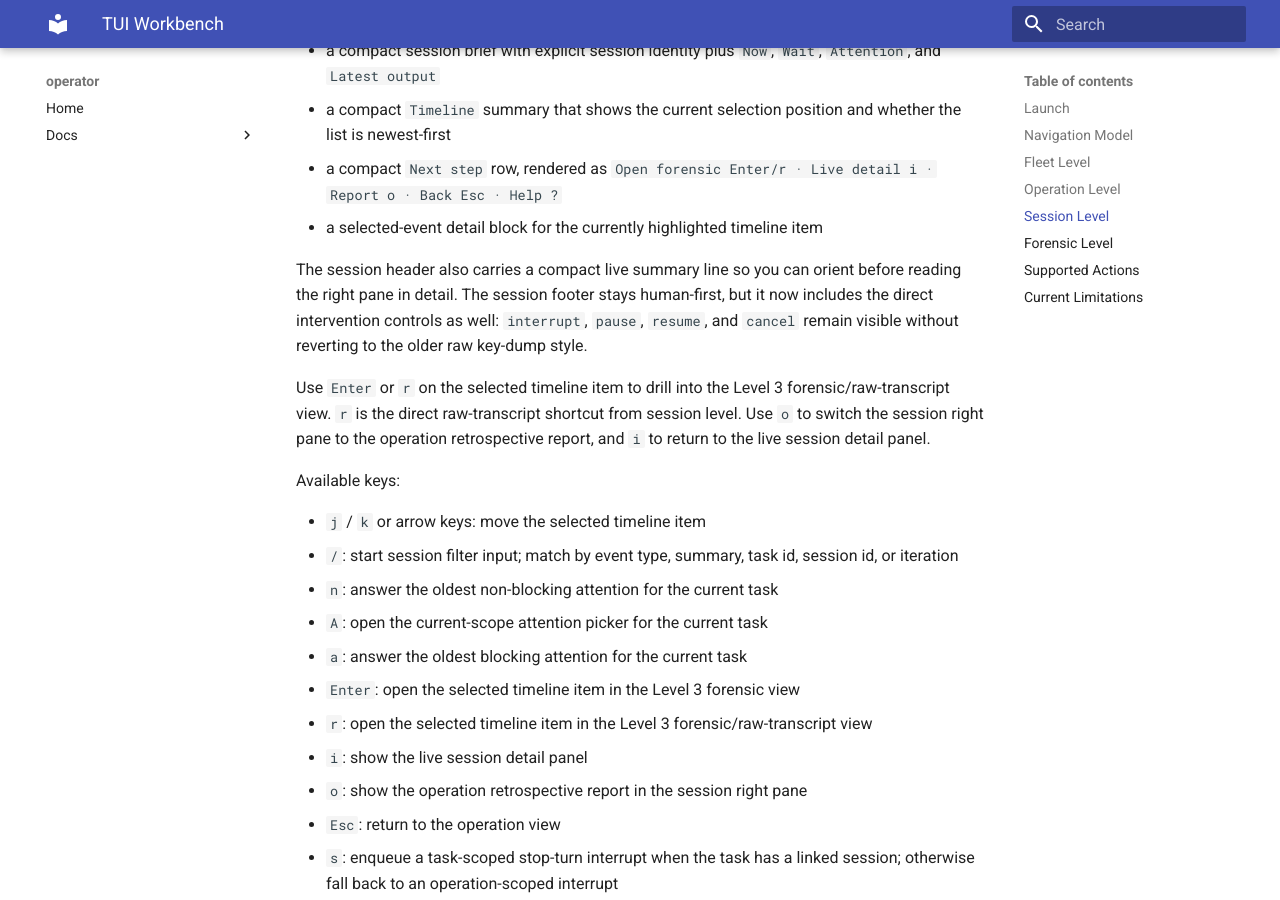
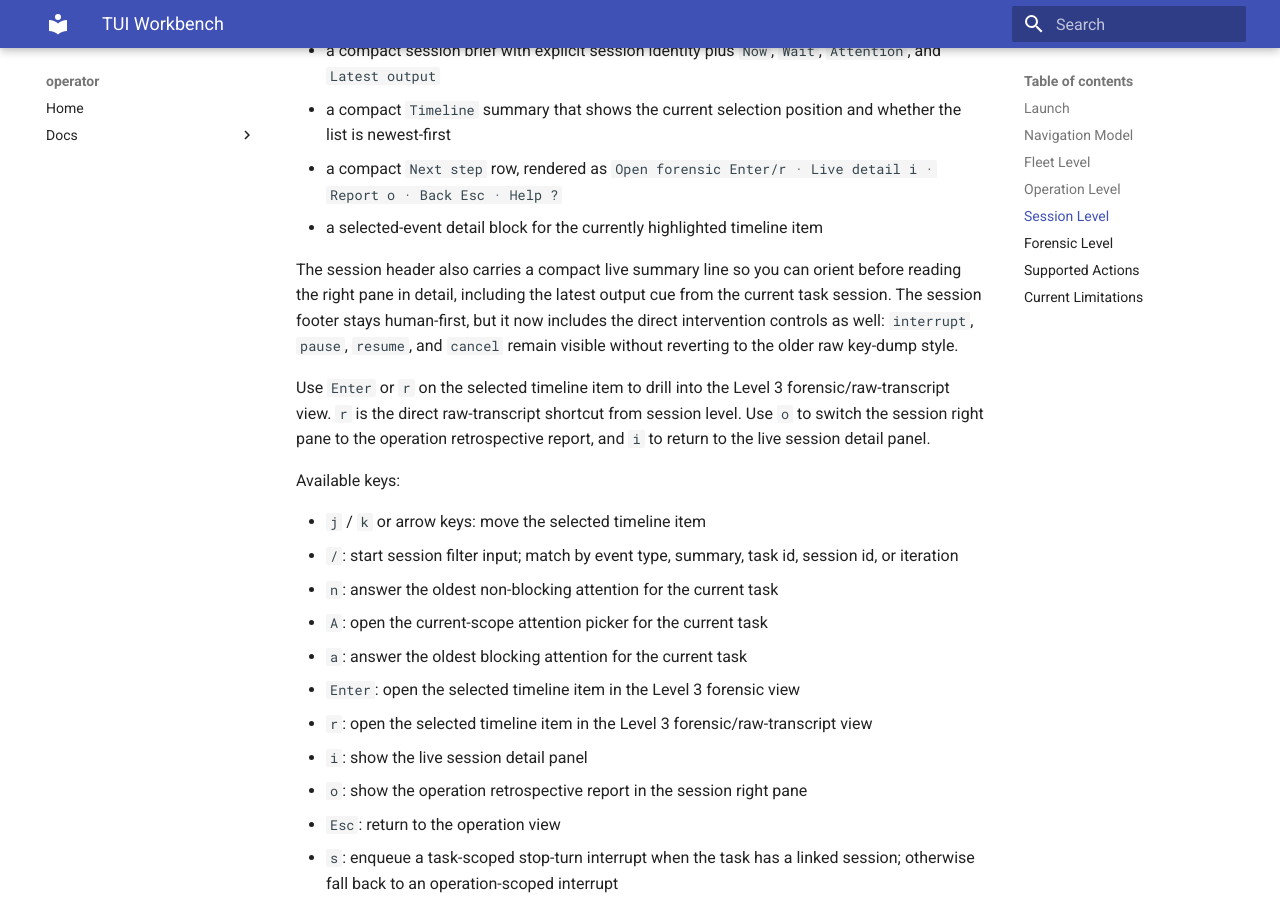
Before and after one commit to uthunderbird/vibechord, an MkDocs documentation site: the page built from docs/tui-workbench.md, in a window 1280 px wide and 900 px high, scrolled down 4294 px. Built offline with MkDocs 1.6.1 and Material for MkDocs 9.7.7, drawn with Linux system fonts in a browser that asks for light colours; some of the changed text lies outside the part shown.

Commit message:
Add latest output to session header summary

```diff
--- a/docs/tui-workbench.md
+++ b/docs/tui-workbench.md
@@ -36,7 +36,7 @@
 
 - `fleet`: scope plus the shared fleet counts (`Operations / Running / Needs human / Paused`) and a short `Selected / Now / Wait` summary for the current row
 - `operation`: scope plus compact task counts (`Tasks / Running / Blocked`) and a `Now / Wait / Attention` summary for the current operation
-- `session`: scope plus a compact `Now / Wait / Attention` summary for the current task session
+- `session`: scope plus a compact `Now / Wait / Attention / Latest` summary for the current task session
 - `forensic`: scope plus the currently focused event summary
 
 The footer is the action band for the current state. It shows either:
@@ -150,7 +150,8 @@
 - a selected-event detail block for the currently highlighted timeline item
 
 The session header also carries a compact live summary line so you can orient before reading the
-right pane in detail. The session footer stays human-first, but it now includes the direct
+right pane in detail, including the latest output cue from the current task session. The session
+footer stays human-first, but it now includes the direct
 intervention controls as well: `interrupt`, `pause`, `resume`, and `cancel` remain visible without
 reverting to the older raw key-dump style.
 
```
Also changed, not shown: README.md (+3 -1 lines), 2 other files.
